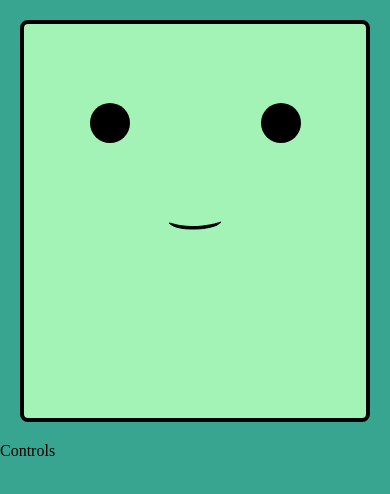
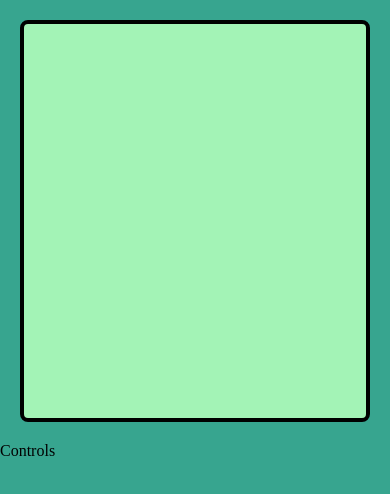
Before and after one commit to AgustinMachiavello/bmo-react-native-web, a React Native app: screen / in a window 390 px wide. Shown: the top 494 px of the page. Built offline with nearby package versions, Linux system fonts and the light colour scheme.

Commit message:
songs working

```diff
--- a/package.json
+++ b/package.json
@@ -13,9 +13,11 @@
     "expo": "~49.0.15",
     "expo-status-bar": "~1.6.0",
     "react": "18.2.0",
+    "react-audio-player": "^0.17.0",
     "react-dom": "18.2.0",
     "react-native": "0.72.6",
     "react-native-svg": "^14.0.0",
+    "react-native-track-player": "^4.0.1",
     "react-native-web": "~0.19.6"
   },
   "devDependencies": {
--- a/src/containers/BMO/index.js
+++ b/src/containers/BMO/index.js
@@ -8,7 +8,7 @@ const BMO = () => {
   return (
     <View style={styles.container}>
       <View style={styles.faceContainer}>
-        <Face />
+        <Face mode="music" />
       </View>
       <Controls />
     </View>
--- a/src/containers/Face/index.js
+++ b/src/containers/Face/index.js
@@ -1,12 +1,14 @@
-import React from "react";
+import React, { useEffect, useState } from "react";
 import { View, StyleSheet, Text } from "react-native";
 import COLORS from "../../styles/colors";
 import Eye from "./components/Eye";
 import Mouth from "./components/Mouth";
+import MusicPlayer from "../MusicPlayer";
 
-const Face = () => {
-  return (
-    <View style={styles.container}>
+const Face = ({ mode }) => {
+  const [selectedModeComponent, setSelectedModeComponent] = useState(mode);
+
+  const ExpressionMode = () => (
     <View style={styles.eyesAndMouthContainer}>
       <View style={styles.eyesContainer}>
         <Eye></Eye>
@@ -16,8 +18,23 @@ const Face = () => {
         <Mouth />
       </View>
     </View>
-    </View>
   );
+  const MusicPlayerMode = () => <MusicPlayer></MusicPlayer>;
+
+  useEffect(() => {
+    switch (mode) {
+      case "music": {
+        setSelectedModeComponent(MusicPlayerMode);
+        break;
+      }
+      default: {
+        setSelectedModeComponent(ExpressionMode);
+        break;
+      }
+    }
+  }, [mode]);
+
+  return <View style={styles.container}>{selectedModeComponent}</View>;
 };
 
 const styles = StyleSheet.create({
--- /dev/null
+++ b/src/containers/MusicPlayer/components/AudioTrack/index.js
@@ -0,0 +1,8 @@
+import React from "react";
+import ReactAudioPlayer from "react-audio-player";
+
+const AudioTrack = ({ songId, autoPlay }) => {
+  return <ReactAudioPlayer src={songId} autoPlay={autoPlay} />;
+};
+
+export default AudioTrack;
--- a/src/containers/MusicPlayer/index.js
+++ b/src/containers/MusicPlayer/index.js
@@ -1,6 +1,28 @@
-import React from "react";
+import React, { useEffect, useState } from "react";
 import { View } from "react-native";
+import AudioTrack from "./components/AudioTrack";
 
-export default MusicPlayer = () => {
-  return <View>Music player</View>;
+import song1 from "../../songs/i-dont-want-to-set-the-world-on-fire.mp3";
+
+const SONG_LIST = [
+  {
+    id: "i-dont-want-to-set-the-world-on-fire.mp3",
+    file: song1
+  }
+];
+
+const MusicPlayer = () => {
+  const [selectedSongId, setSelectedSongId] = useState();
+
+  useEffect(() => {
+    setSelectedSongId(SONG_LIST[0].file);
+  }, []);
+
+  return (
+    <View>
+      <AudioTrack songId={selectedSongId} autoPlay={true}></AudioTrack>
+    </View>
+  );
 };
+
+export default MusicPlayer;
```
Also changed, not shown: 2 other files (tests, documents, lock files or other folders). Lines whose indentation alone changed are shown as unchanged.
